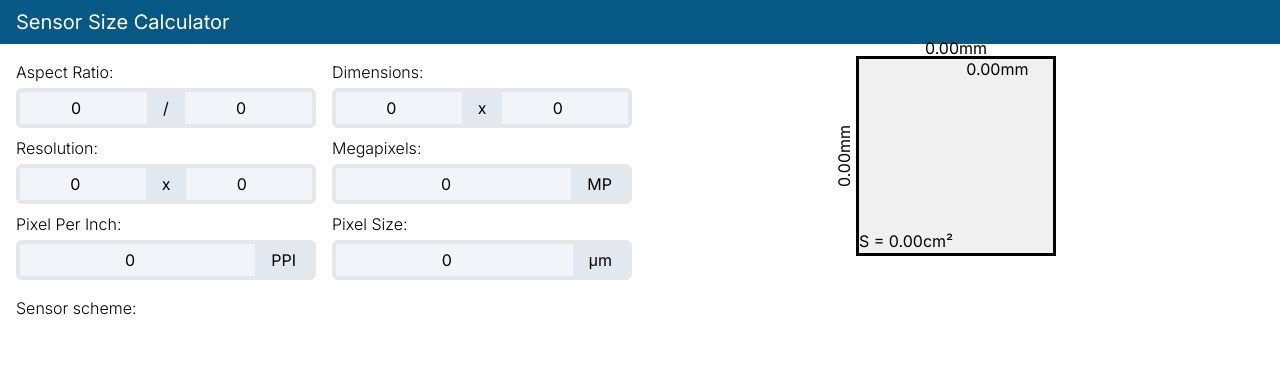
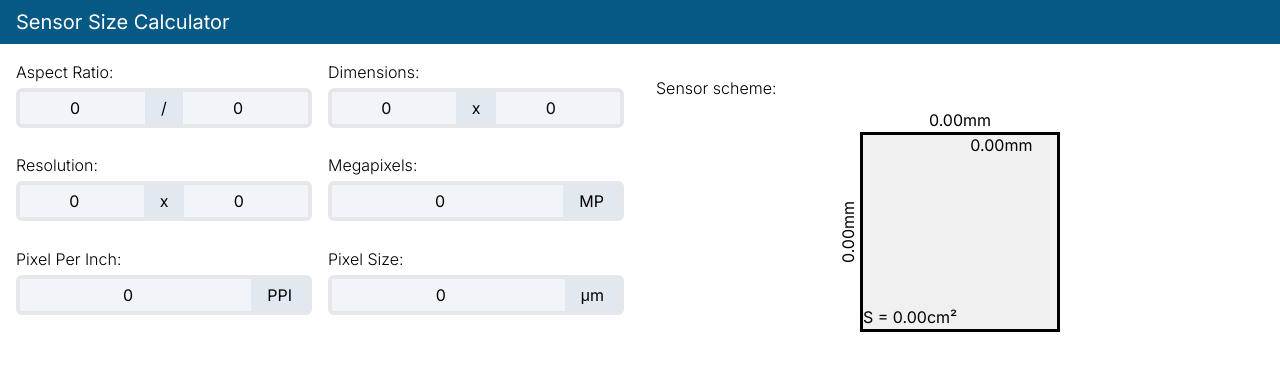
Before and after one commit to mvodya/sensor-size-calculator, a Next.js app: page / in a window 1280 px wide. Shown: the top 370 px of the page. Built offline with nearby package versions, Linux system fonts and the light colour scheme.

Commit message:
Fix responsibility

```diff
--- a/src/app/page.tsx
+++ b/src/app/page.tsx
@@ -116,7 +116,7 @@ export default function Home() {
         </div>
       </div>
       <div className="container mx-auto px-4 pt-4">
-        <div className="columns-1 sm:columns-2">
+        <div className="grid sm:grid-cols-2 gap-8">
           <div className="grid gap-x-4 gap-y-2 grid-cols-2">
             <ParameterDual id="aspect_ratio" title="Aspect Ratio" value={params.aspectRatio} handler={aspectRatioHandler} delimiter="/" />
             <ParameterDual id="dimensions" title="Dimensions" value={params.dimensions} handler={dimensionsHandler} delimiter="x" unit="mm" />
```
